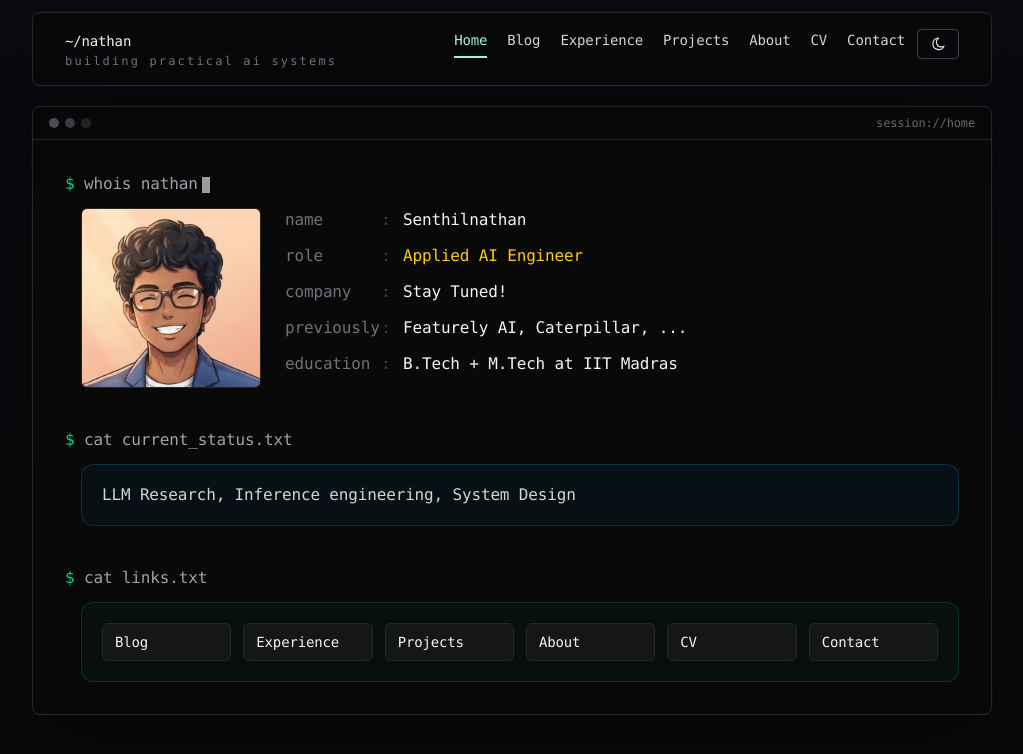
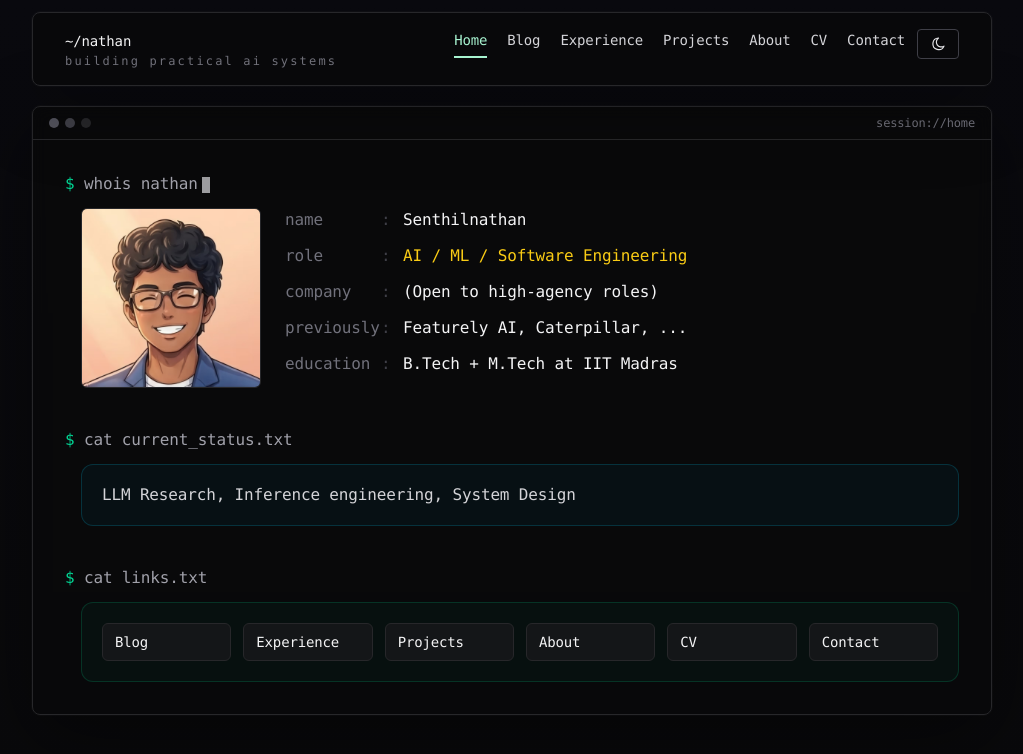
Before and after one commit to senthilnathan01/senthilnathan01.github.io, a Next.js app: page / in a window 1280 px wide. Shown: the top 754 px of the page, without its empty margins (128-1151 px from the left). Built offline with nearby package versions, Linux system fonts and the light colour scheme; no server answers.

Commit message:
open to work update

```diff
--- a/data/siteData.ts
+++ b/data/siteData.ts
@@ -56,8 +56,8 @@ export const siteData = {
   summary: '',
   profileFacts: [
     { label: 'name', value: 'Senthilnathan' },
-    { label: 'role', value: 'Applied AI Engineer' },
-    { label: 'company', value: 'Stay Tuned!' },
+    { label: 'role', value: 'AI / ML / Software Engineering' },
+    { label: 'company', value: '(Open to high-agency roles)' },
     { label: 'previously', value: 'Featurely AI, Caterpillar, ...' },
     { label: 'education', value: 'B.Tech + M.Tech at IIT Madras' },
   ] as ProfileFact[],
```
